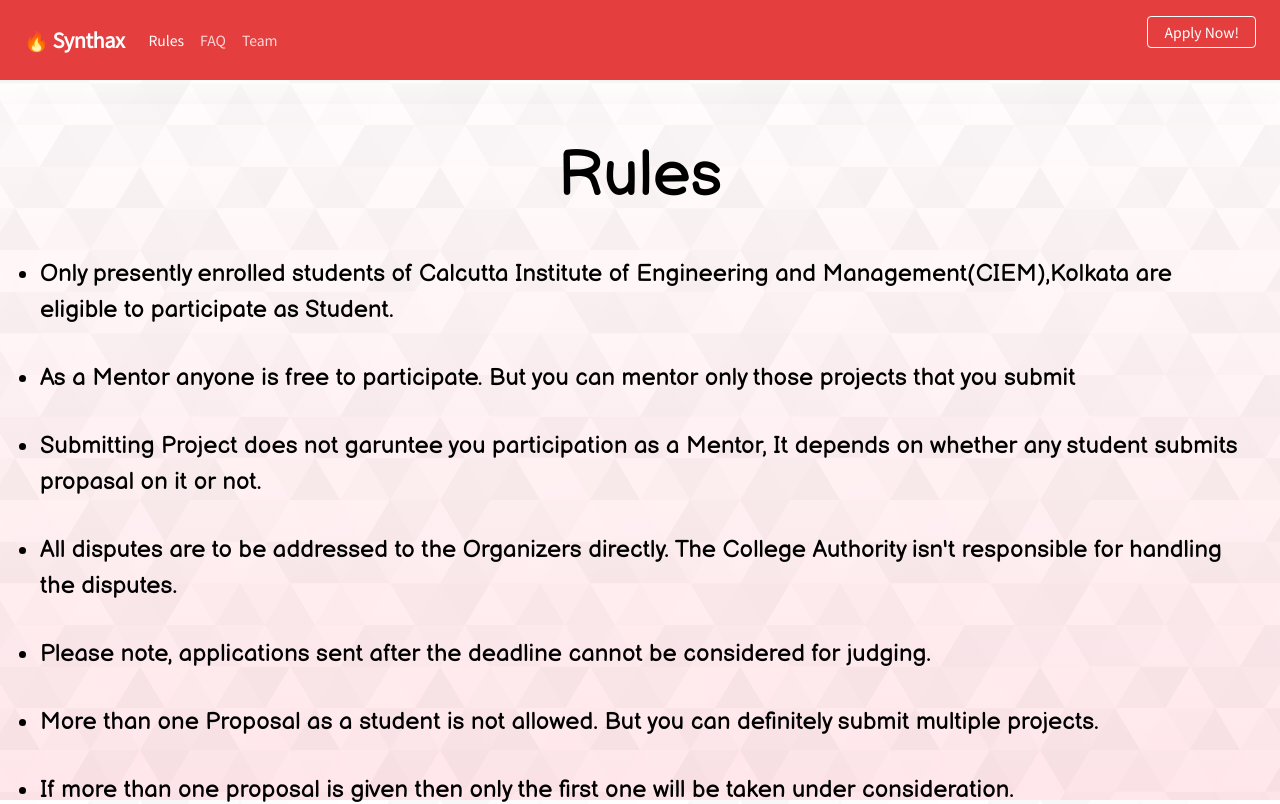
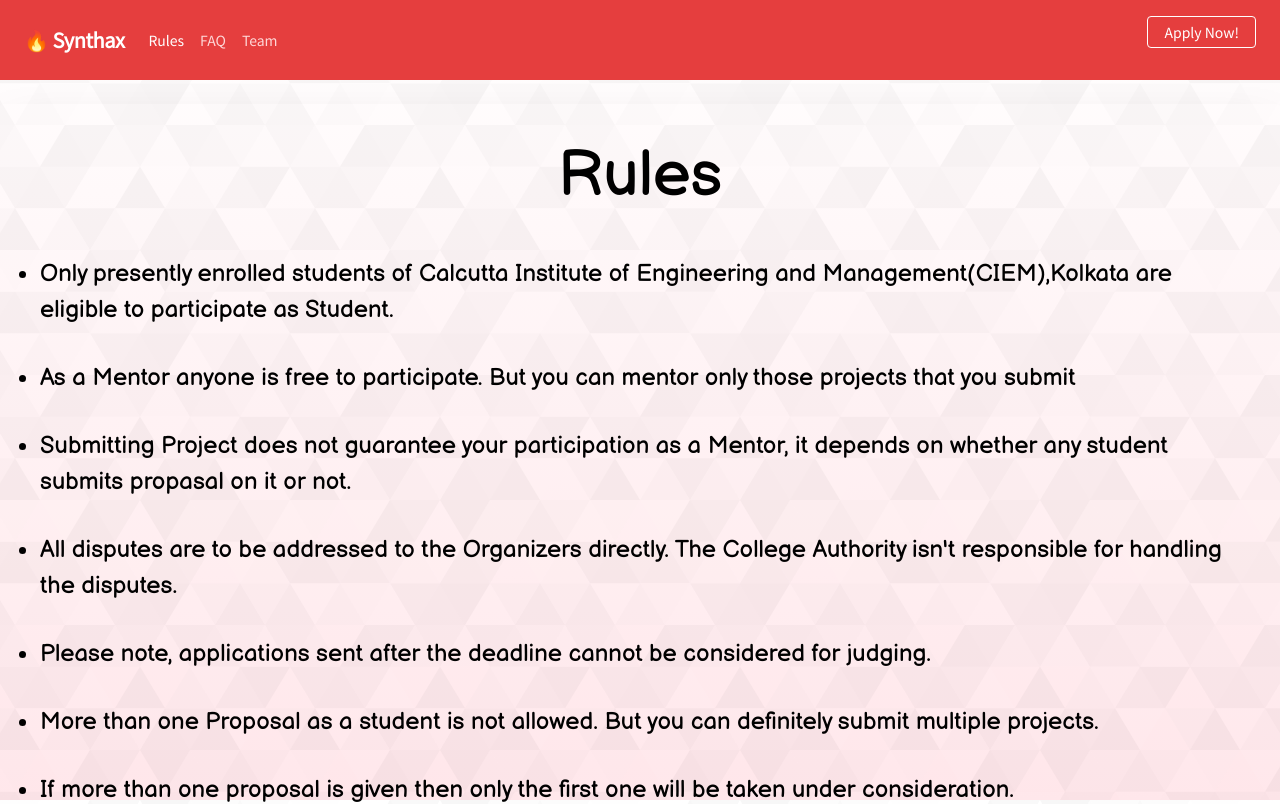
Before and after one commit to shawavisek35/synthack, a React (Create React App) app: page /rules in a window 1280 px wide. Shown: the top 804 px of the page. Built offline with nearby package versions, Linux system fonts and the light colour scheme.

Commit message:
Update Rules.js (#13)

```diff
--- a/src/components/Rules.js
+++ b/src/components/Rules.js
@@ -20,7 +20,7 @@ const Rules = () => {
 const rules = [
   "Only presently enrolled students of Calcutta Institute of Engineering and Management(CIEM),Kolkata are eligible to participate as Student.",
   "As a Mentor anyone is free to participate. But you can mentor only those projects that you submit",
-  "Submitting Project does not garuntee you participation as a Mentor, It depends on whether any student submits propasal on it or not.",
+  "Submitting Project does not guarantee your participation as a Mentor, it depends on whether any student submits propasal on it or not.",
   "All disputes are to be addressed to the Organizers directly. The College Authority isn't responsible for handling the disputes.",
   "Please note, applications sent after the deadline cannot be considered for judging.",
   "More than one Proposal as a student is not allowed. But you can definitely submit multiple projects.",
```
